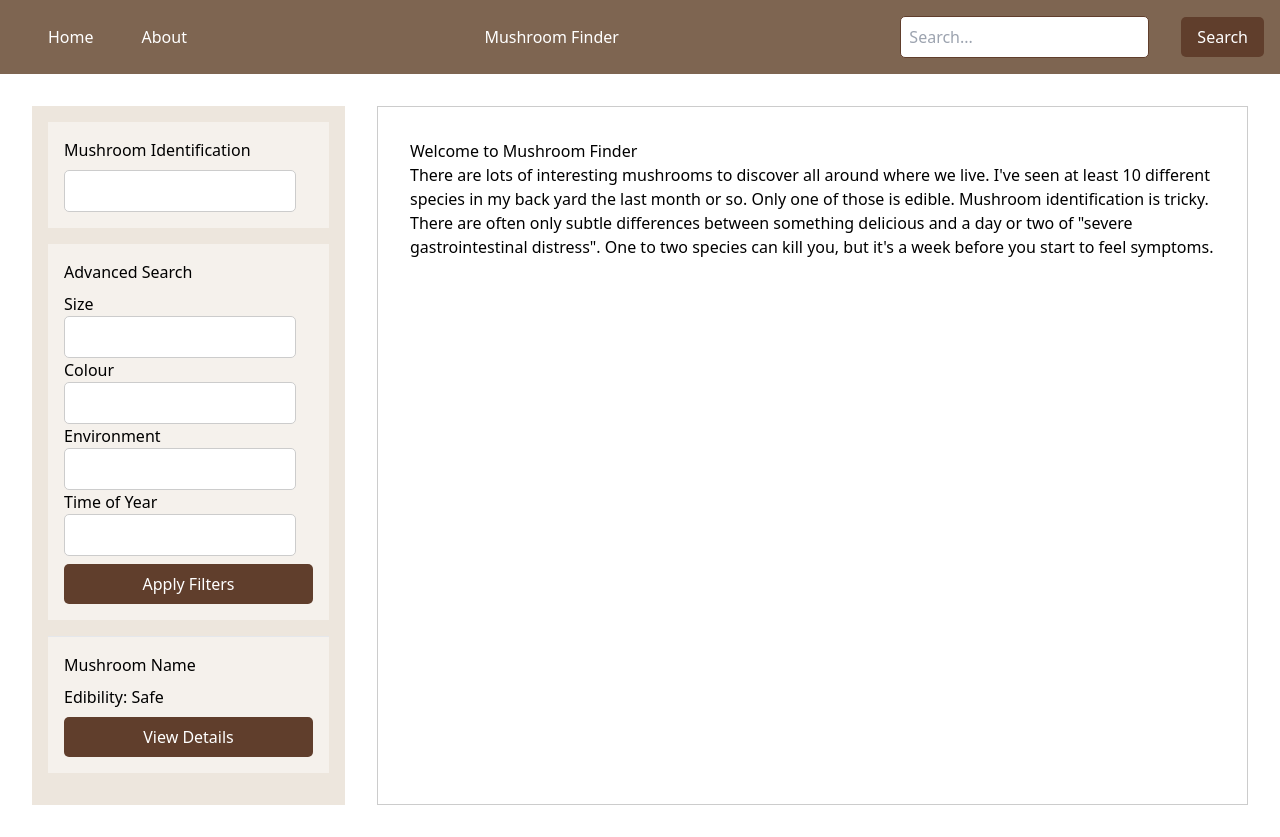
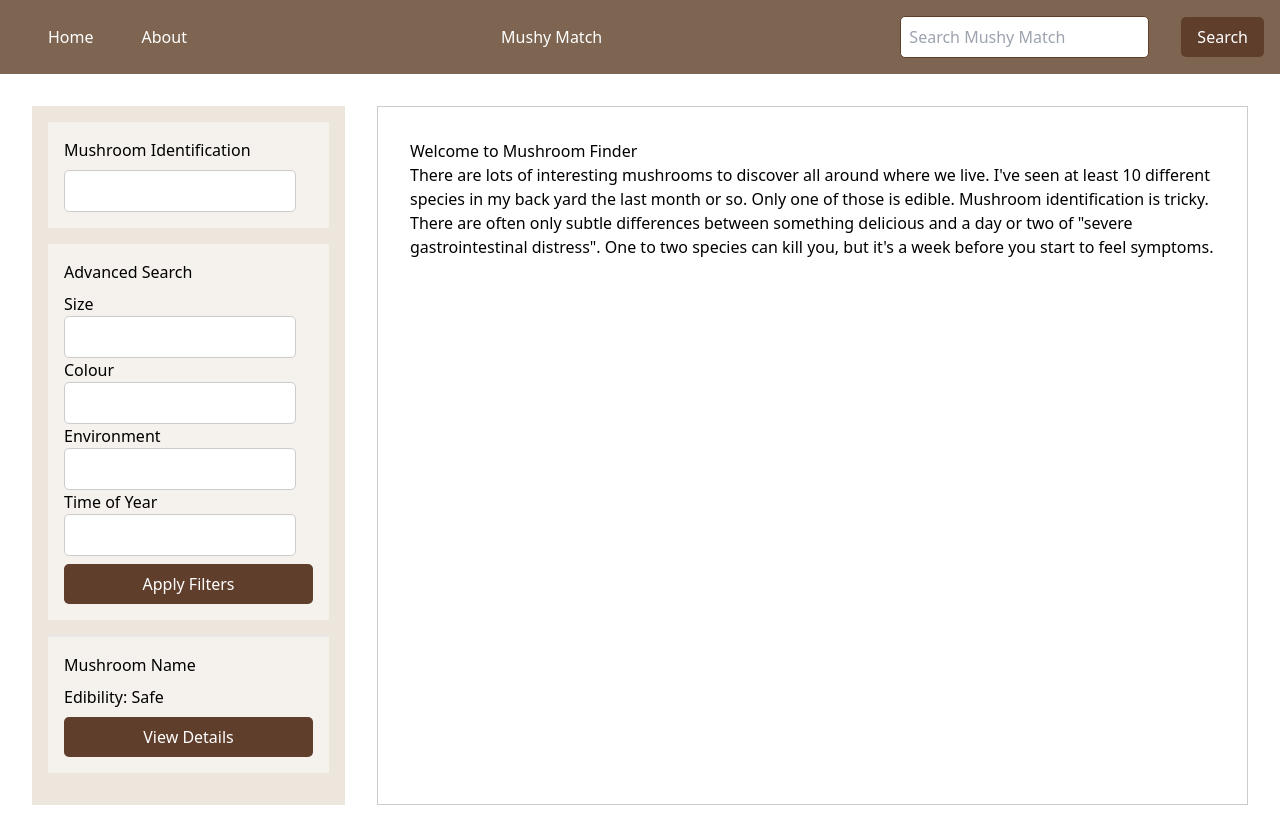
Before and after one commit to kloudsoft91/mushroom_db_app, a Nuxt app: page / in a window 1280 px wide. Built offline with nearby package versions, Linux system fonts and the light colour scheme.

Commit message:
added heroicons and headless ui dependencies

```diff
--- a/package.json
+++ b/package.json
@@ -16,5 +16,9 @@
     "nuxt": "^3.6.5",
     "postcss": "^8.4.28",
     "tailwindcss": "^3.3.3"
+  },
+  "dependencies": {
+    "@headlessui/vue": "^1.7.16",
+    "@heroicons/vue": "^2.0.18"
   }
 }
--- a/pages/index.vue
+++ b/pages/index.vue
@@ -1,6 +1,15 @@
-
 <template>
   <div>
+    <!--Main Navbar-->
+    <nav class ="main-navbar">
+      <div class="main-navbar-container">
+        <div class ="main-navbar">
+
+        </div>
+      </div>
+    </nav>
+
+
     <!-- Navbar -->
     <nav class="navbar">
       <div class="navbar-links">
@@ -8,12 +17,11 @@
         <a href="/about">About</a>
       </div>
       <div class="navbar-header">
-          <h1 class="navbar-title">Mushroom Finder</h1>
+        <h1 class="navbar-title">Mushy Match</h1>
       </div>
-
       <div class="navbar-search">
-          <input type="text" placeholder="Search...">
-          <button>Search</button>
+        <input type="text" placeholder="Search Mushy Match">
+        <button class="search-button">Search</button>
       </div>
     </nav>
 
```
Also changed, not shown: 1 other file (tests, documents, lock files or other folders). Lines whose indentation alone changed are shown as unchanged.
